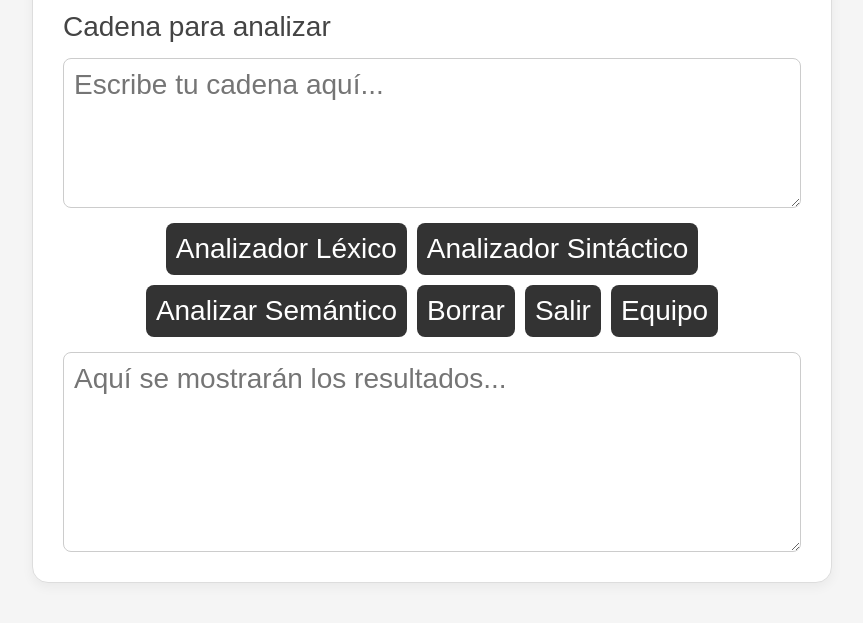
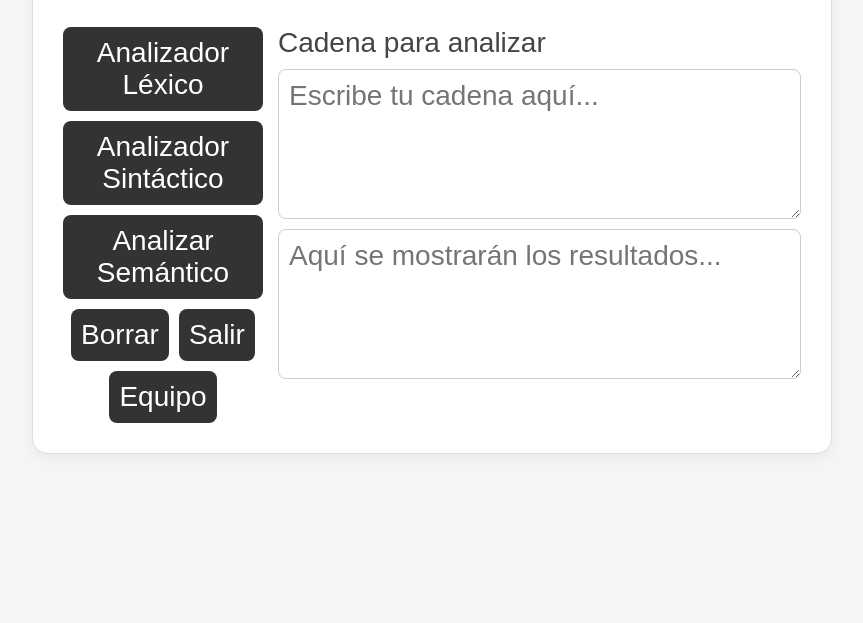
Before and after one commit to JairGaMa/compilador-traductor, a plain HTML site: page index.html in a window 1280 px wide. Shown: the part 337-960 px from the top of the page, without its empty margins (208-1071 px from the left). After the commit the page ends 831 px from the top, so only its background shows below. Drawn offline with Linux system fonts and the light colour scheme.

Commit message:
modificacion en estilo para mejor apreciacion

```diff
--- a/index.html
+++ b/index.html
@@ -10,21 +10,20 @@
     <div class="container">
         <header class="header">
             <div class="left-section">
+                <img src="/images/uat.png" alt="Logo superior" class="logo" />
+                <img src="/images/uamm.png" alt="Logo inferior" class="logo" />
+            </div>
+            <div class="right-section">
                 <h1 class="title-line">UAT | Universidad Autonoma de Tamaulipas</h1>
                 <h1 class="title-line">UAMM | Unidad Academica Multidisciplinaria Mante</h1>
                 <h1 class="title-line">ISC | Ingeniería en Sistemas Computacionales</h1>
                 <h2 class="subtitle">Analizador Léxico y Sintáctico</h2>
                 <h3 class="team">Equipo: Dragones</h3>
             </div>
-            <div class="right-section">
-                <img src="/images/uat.png" alt="Logo superior" class="logo" />
-                <img src="/images/uamm.png" alt="Logo inferior" class="logo" />
-            </div>
         </header>
         <main class="main-content">
-            <label for="input-cadena" class="input-label">Cadena para analizar</label>
-            <textarea type="text" id="input-cadena" class="text-input" placeholder="Escribe tu cadena aquí..." /></textarea>
-            <div class="button-group">
+            <div class="left-section">
+                <div class="button-group grupo1">
                     <button class="action-button" id="analizarBtn">Analizador Léxico</button>
                     <button class="action-button" id="analizarSintacticoBtn">Analizador Sintáctico</button>
                     <button class="action-button" id="analizarSemanticoBtn">Analizar Semántico</button>
@@ -32,7 +31,12 @@
                     <button class="action-button" id="salirBtn">Salir</button>
                     <button class="action-button" id="equipoBtn">Equipo</button>
                 </div>
+            </div>
+            <div class="right-section grupo2">
+                <label for="input-cadena" class="input-label">Cadena para analizar</label>
+                <textarea type="text" id="input-cadena" class="text-input" placeholder="Escribe tu cadena aquí..." /></textarea>
                 <textarea id="resultado" class="result-box" readonly placeholder="Aquí se mostrarán los resultados..."></textarea>
+            </div>
         </main>
     </div>
     <script src="librerias/sweetalert2.all.min.js"></script>
--- a/styles.css
+++ b/styles.css
@@ -66,7 +66,7 @@ body {
 
 .main-content {
     display: flex;
-    flex-direction: column;
+    /*flex-direction: column;*/
     gap: 15px;
     margin-top: 30px;
 }
@@ -185,8 +185,16 @@ body {
     font-size: 28px !important;
 }
 
-textarea:first-of-type {
+textarea{
     resize: vertical !important;
     width: 100% !important;
     min-height: 150px !important;
 }
+
+.grupo1{
+    max-width: 200px !important;
+}
+
+.right-section.grupo2{
+    flex-grow: 1 !important;
+}
```
Lines whose indentation alone changed are shown as unchanged.
